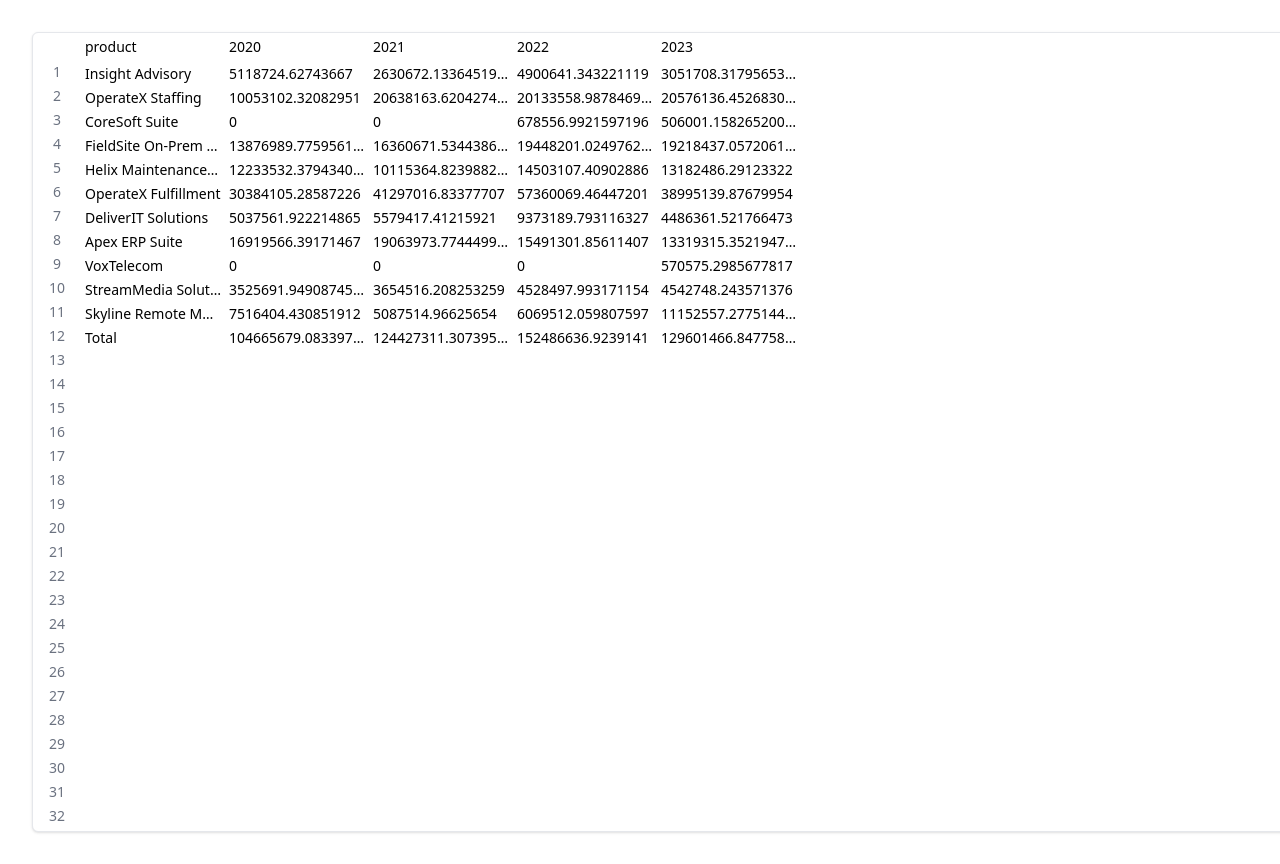
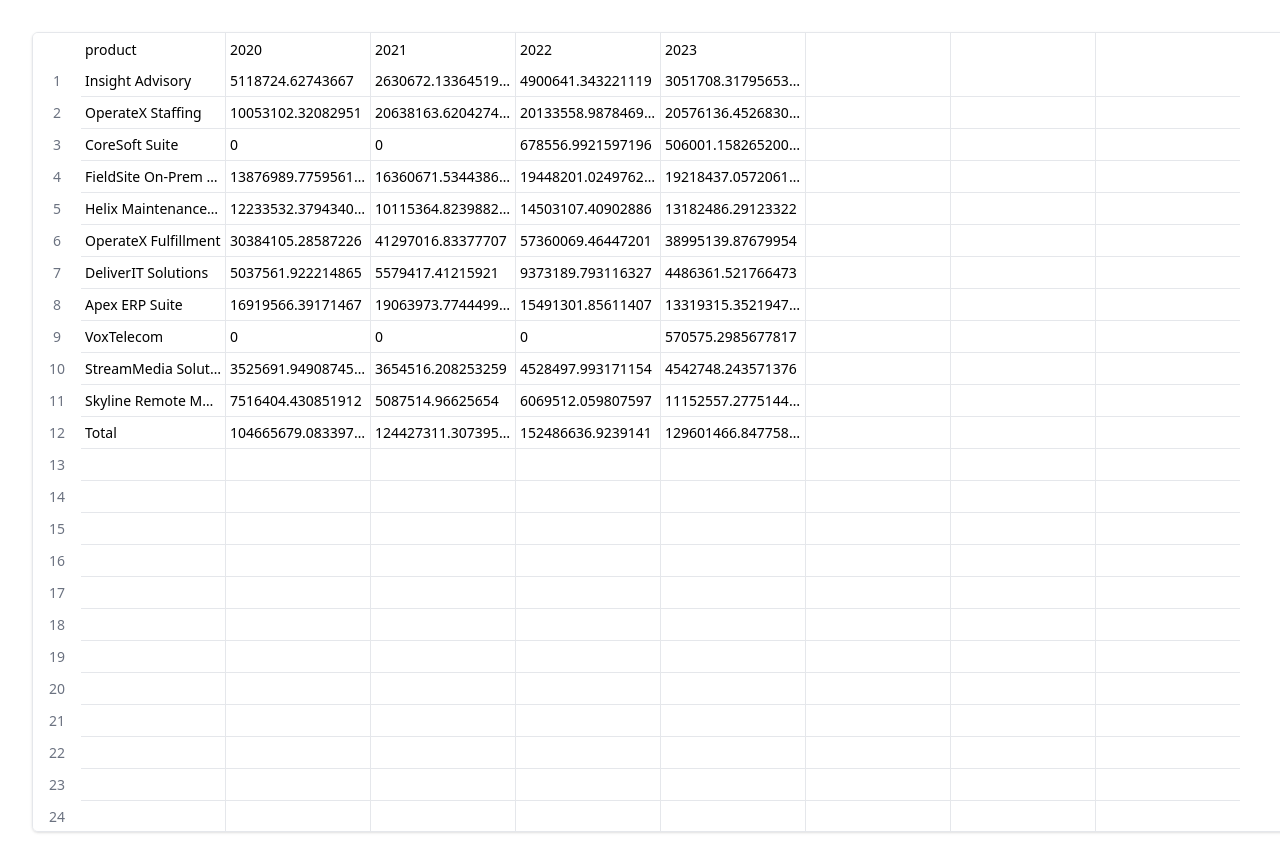
Before and after one commit to vli777/react-sheets, a React (Vite) app: page / in a window 1280 px wide. Shown: the top 864 px of the page. Built offline with nearby package versions, Linux system fonts and the light colour scheme.

Commit message:
style: range selection borders and grid visibility

```diff
--- a/src/components/Cell.tsx
+++ b/src/components/Cell.tsx
@@ -7,7 +7,7 @@
 
 const NAV_KEYS = new Set(['ArrowUp', 'ArrowDown', 'ArrowLeft', 'ArrowRight', 'Tab', 'Enter'])
 
-const BASE_CELL_CLASS = 'flex-none w-36 min-w-0 box-border p-1 truncate text-sm rounded-none'
+const BASE_CELL_CLASS = 'flex-none w-36 min-w-0 p-1 truncate text-sm rounded-none'
 
 export interface CellProps {
   col: number
@@ -69,13 +69,13 @@
     let borderClasses = ''
 
     // Top border for top row
-    if (row === loRow) borderClasses += ' border-t-2 border-blue-600'
+    if (row === loRow) borderClasses += ' border-t border-blue-600'
     // Bottom border for bottom row
-    if (row === hiRow) borderClasses += ' border-b-2 border-blue-600'
+    if (row === hiRow) borderClasses += ' border-b border-blue-600'
     // Left border for leftmost column
-    if (col === loCol) borderClasses += ' border-l-2 border-blue-600'
+    if (col === loCol) borderClasses += ' border-l border-blue-600'
     // Right border for rightmost column
-    if (col === hiCol) borderClasses += ' border-r-2 border-blue-600'
+    if (col === hiCol) borderClasses += ' border-r border-blue-600'
 
     return borderClasses
   }
@@ -171,13 +171,7 @@
           w-full h-full
           ${BASE_CELL_CLASS}
           ${className}
-          ${
-            hasMultipleCells
-              ? 'border-gray-200'
-              : selection === id
-              ? 'border-blue-500'
-              : 'border-gray-200'
-          }
+          ${selection === id ? 'border border-blue-500' : ''}
           focus:border-blue-400
           focus:outline-2
           focus:outline-blue-600
--- a/src/components/Sheet.tsx
+++ b/src/components/Sheet.tsx
@@ -73,8 +73,8 @@
         />
 
         <div
-          className="grid"
-          style={{ gridTemplateColumns: columnTemplate, minHeight: MIN_ROW_PX }}
+          className="grid bg-gray-200"
+          style={{ gridTemplateColumns: columnTemplate, minHeight: MIN_ROW_PX, gap: '1px' }}
         >
           {renderCols.map((_, c) => (
             <div key={`h-${c}`} className="relative">
@@ -100,7 +100,7 @@
               <RowResizer rowIndex={r} />
             </div>
 
-            <div className="grid" style={{ gridTemplateColumns: columnTemplate }}>
+            <div className="grid bg-gray-200" style={{ gridTemplateColumns: columnTemplate, gap: '1px', paddingBottom: '1px' }}>
               {renderCols.map((_, c) => (
                 <Cell key={`d-${r}-${c}`} row={r} col={c} className={cellClassName} />
               ))}
--- a/src/store/useSheetStore.ts
+++ b/src/store/useSheetStore.ts
@@ -5,7 +5,7 @@
 import type { Store } from '../types/sheet'
 
 export const MIN_COL_PX = 144 // px ≈ 9rem
-export const MIN_ROW_PX = 24 // px ≈ 1.5rem
+export const MIN_ROW_PX = 32 // px ≈ 2rem
 
 export const useSheetStore = create<Store>((set) => ({
   cells: {},
```
